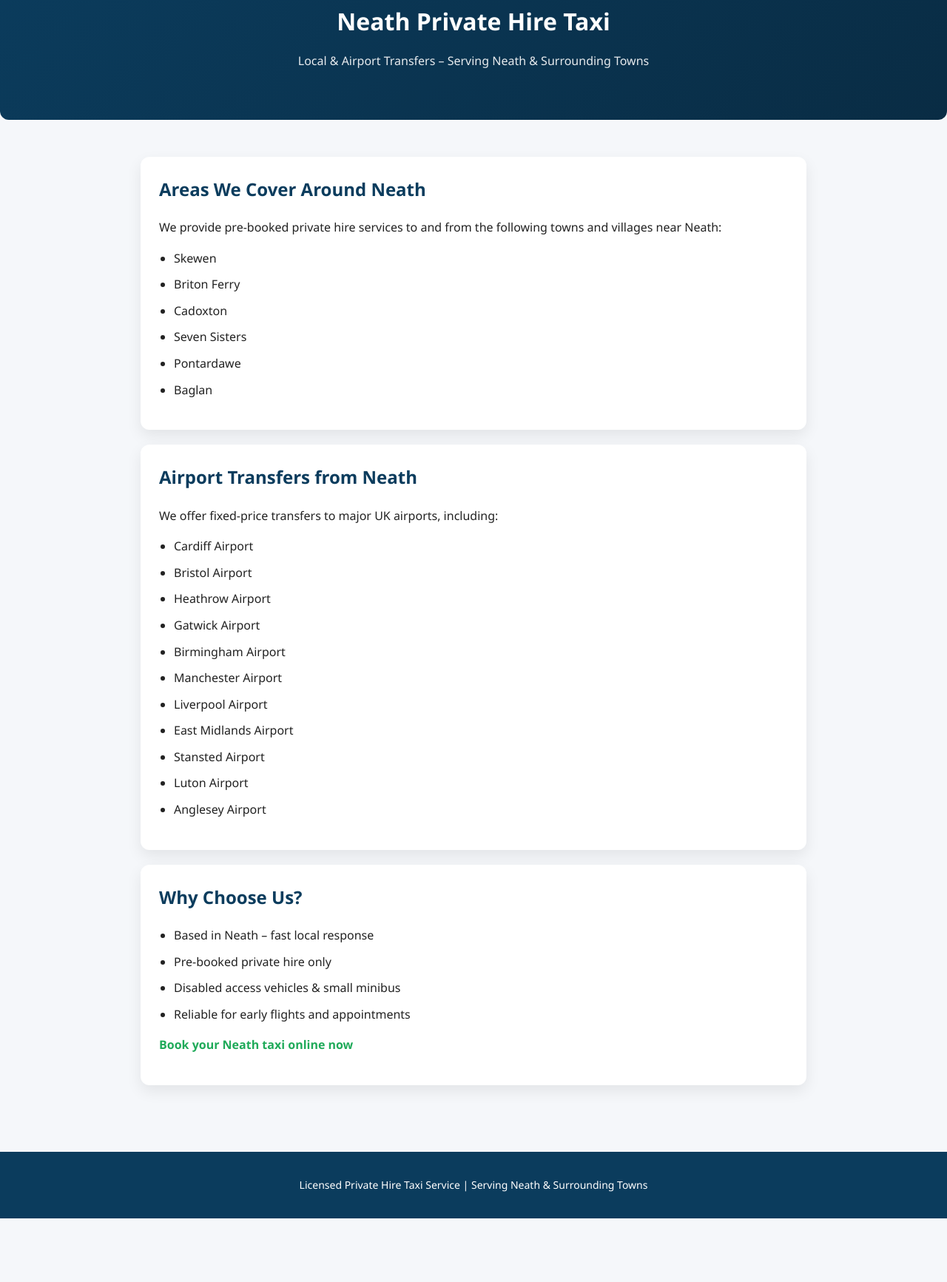
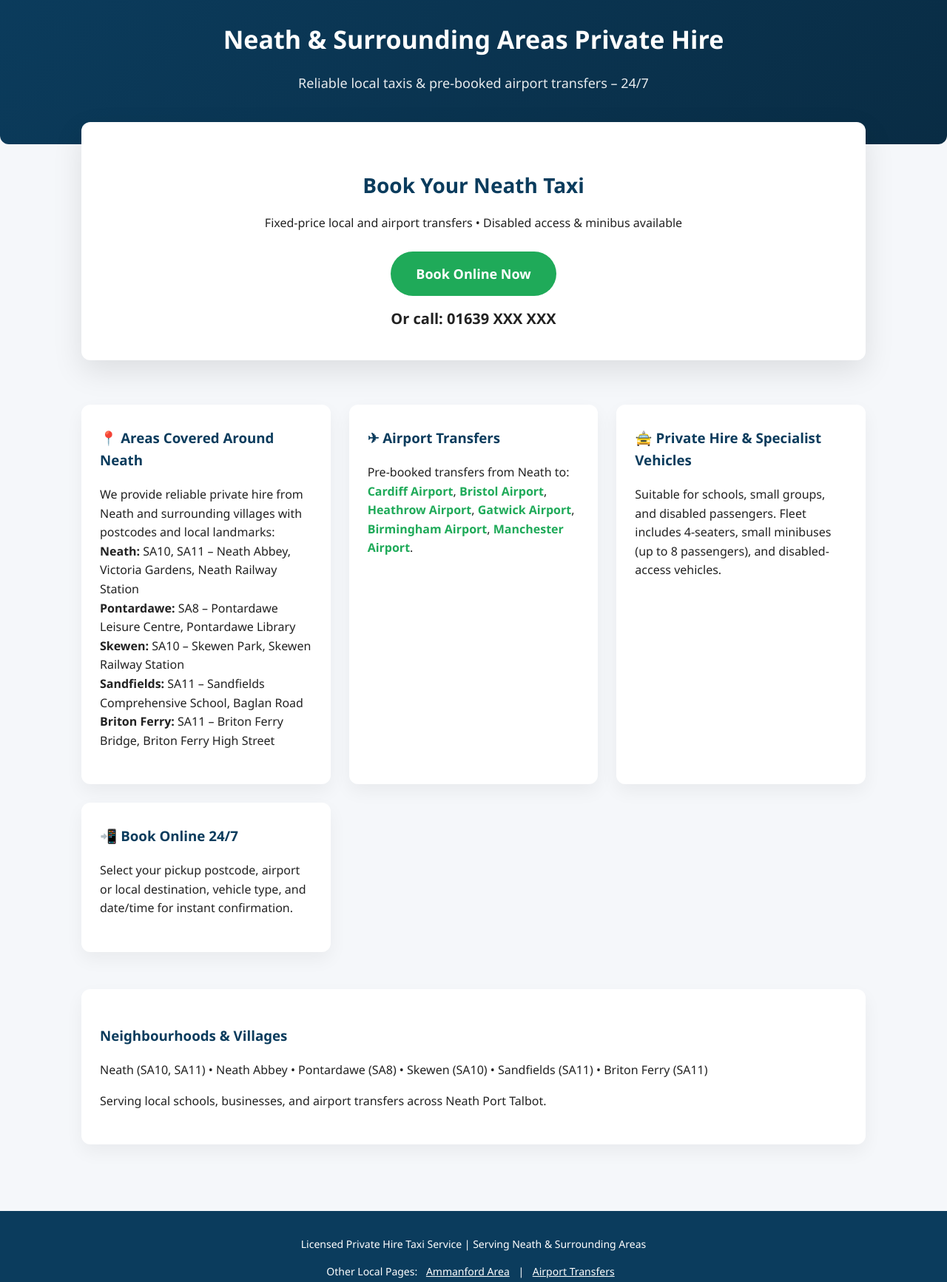
Before and after one commit to daihill84/taxi_gen, a plain HTML site: page neath-area.html in a window 1280 px wide. Shown: the part 47-1780 px from the top of the page at 74% size. Before the commit the page ends 1694 px from the top, so only its background shows below. Drawn offline with Linux system fonts and the light colour scheme.

Commit message:
Update neath-area.html

```diff
--- a/neath-area.html
+++ b/neath-area.html
@@ -3,8 +3,8 @@
 <head>
 <meta charset="UTF-8">
 <meta name="viewport" content="width=device-width, initial-scale=1.0">
-<title>Neath Private Hire Taxi | Local & Airport Transfers</title>
-<meta name="description" content="Private hire taxi from Neath to nearby towns and airports. Fixed prices, pre-booked transfers. Book online 24/7.">
+<title>Neath & Surrounding Areas | Ammanford & Neath Private Hire</title>
+<meta name="description" content="Reliable private hire taxi service in Neath and surrounding areas. Pre-booked transfers to airports, schools, and local destinations. Fixed prices, online booking 24/7.">
 <link rel="canonical" href="https://yourdomain.co.uk/neath-area.html">
 
 <!-- SCHEMA -->
@@ -13,82 +13,136 @@
   "@context": "https://schema.org",
   "@type": "TaxiService",
   "name": "Ammanford & Neath Private Hire",
-  "areaServed": ["Neath", "Skewen", "Briton Ferry", "Cadoxton", "Seven Sisters", "Pontardawe", "Baglan"],
-  "description": "Private hire taxi service for Neath and surrounding towns. Airport transfers and local journeys."
+  "areaServed": ["Neath", "Neath Abbey", "Pontardawe", "Skewen", "Sandfields", "Briton Ferry"],
+  "address": {
+    "@type": "PostalAddress",
+    "addressLocality": "Neath",
+    "postalCode": "SA10",
+    "addressCountry": "GB"
+  }
 }
 </script>
 
 <style>
-body { font-family:"Segoe UI", Arial, sans-serif; margin:0; background:#f5f7fa; color:#222; line-height:1.6; }
+:root {
+  --primary: #0b3c5d;
+  --accent: #1faa59;
+  --light: #f5f7fa;
+  --dark: #222;
+}
+
+* { box-sizing: border-box; }
+body { margin:0; font-family:"Segoe UI", Arial, sans-serif; background: var(--light); color: var(--dark); line-height:1.6; }
+
 header { background: linear-gradient(135deg, #0b3c5d, #092c44); color:#fff; padding:50px 20px; text-align:center; border-radius:12px; }
-header h1 { font-size:32px; margin:0 0 10px 0; }
-header p { font-size:16px; opacity:0.9; }
-.container { max-width:900px; margin:auto; padding:30px 20px; }
-section { background:#fff; padding:25px; margin-top:20px; border-radius:12px; box-shadow:0 8px 20px rgba(0,0,0,0.08); }
-h2 { color:#0b3c5d; margin-top:0; }
-ul { padding-left:20px; }
-li { margin-bottom:10px; }
-a { color:#1faa59; text-decoration:none; font-weight:bold; }
+header h1 { font-size:34px; margin-bottom:10px; }
+header p { font-size:18px; opacity:0.9; }
+
+.container { max-width:1100px; margin:auto; padding:30px 20px; }
+
+.hero { background:#fff; border-radius:12px; padding:40px 25px; margin-top:-60px; box-shadow:0 15px 40px rgba(0,0,0,0.1); text-align:center; }
+.hero h2 { font-size:28px; margin-bottom:10px; color: var(--primary); }
+.hero p { font-size:16px; margin-bottom:25px; }
+.hero a { display:inline-block; background: var(--accent); color:#fff; padding:16px 34px; font-size:18px; font-weight:bold; text-decoration:none; border-radius:30px; transition: background 0.3s ease; }
+.hero a:hover { background:#178f4b; }
+.phone { margin-top:15px; font-size:20px; font-weight:bold; }
+
+.features { display:grid; grid-template-columns:repeat(auto-fit, minmax(280px, 1fr)); gap:25px; margin-top:60px; }
+.feature { background:#fff; border-radius:12px; padding:30px 25px; box-shadow:0 10px 25px rgba(0,0,0,0.05); transition: transform 0.3s ease; }
+.feature:hover { transform:translateY(-5px); }
+.feature h3 { margin-top:0; color: var(--primary); }
+
+.areas { background:#fff; border-radius:12px; padding:30px 25px; margin-top:50px; box-shadow:0 10px 25px rgba(0,0,0,0.05); }
+.areas h3 { color: var(--primary); }
+
+footer { background: var(--primary); color:#fff; text-align:center; padding:20px; margin-top:60px; font-size:14px; }
+footer a { color: #fff; text-decoration:underline; margin:0 8px; font-weight:normal; }
+
+a { color: var(--accent); text-decoration:none; font-weight:bold; }
 a:hover { text-decoration:underline; }
-footer { background:#0b3c5d; color:#fff; text-align:center; padding:20px; margin-top:60px; font-size:14px; }
+
+@media (max-width:600px) {
+  header h1 { font-size:28px; }
+  .hero h2 { font-size:24px; }
+}
 </style>
 </head>
 
 <body>
 
 <header>
-  <h1>Neath Private Hire Taxi</h1>
-  <p>Local & Airport Transfers – Serving Neath & Surrounding Towns</p>
+  <h1>Neath & Surrounding Areas Private Hire</h1>
+  <p>Reliable local taxis & pre-booked airport transfers – 24/7</p>
 </header>
 
 <div class="container">
 
-<section>
-  <h2>Areas We Cover Around Neath</h2>
-  <p>We provide pre-booked private hire services to and from the following towns and villages near Neath:</p>
-  <ul>
-    <li>Skewen</li>
-    <li>Briton Ferry</li>
-    <li>Cadoxton</li>
-    <li>Seven Sisters</li>
-    <li>Pontardawe</li>
-    <li>Baglan</li>
-  </ul>
-</section>
+  <section class="hero">
+    <h2>Book Your Neath Taxi</h2>
+    <p>Fixed-price local and airport transfers • Disabled access & minibus available</p>
+    <a href="book-now.html">Book Online Now</a>
+    <div class="phone">Or call: 01639 XXX XXX</div>
+  </section>
 
-<section>
-  <h2>Airport Transfers from Neath</h2>
-  <p>We offer fixed-price transfers to major UK airports, including:</p>
-  <ul>
-    <li>Cardiff Airport</li>
-    <li>Bristol Airport</li>
-    <li>Heathrow Airport</li>
-    <li>Gatwick Airport</li>
-    <li>Birmingham Airport</li>
-    <li>Manchester Airport</li>
-    <li>Liverpool Airport</li>
-    <li>East Midlands Airport</li>
-    <li>Stansted Airport</li>
-    <li>Luton Airport</li>
-    <li>Anglesey Airport</li>
-  </ul>
-</section>
+  <section class="features">
+    <div class="feature">
+      <h3>📍 Areas Covered Around Neath</h3>
+      <p>
+        We provide reliable private hire from Neath and surrounding villages with postcodes and local landmarks:
+        <strong>Neath:</strong> SA10, SA11 – Neath Abbey, Victoria Gardens, Neath Railway Station<br>
+        <strong>Pontardawe:</strong> SA8 – Pontardawe Leisure Centre, Pontardawe Library<br>
+        <strong>Skewen:</strong> SA10 – Skewen Park, Skewen Railway Station<br>
+        <strong>Sandfields:</strong> SA11 – Sandfields Comprehensive School, Baglan Road<br>
+        <strong>Briton Ferry:</strong> SA11 – Briton Ferry Bridge, Briton Ferry High Street
+      </p>
+    </div>
 
-<section>
-  <h2>Why Choose Us?</h2>
-  <ul>
-    <li>Based in Neath – fast local response</li>
-    <li>Pre-booked private hire only</li>
-    <li>Disabled access vehicles & small minibus</li>
-    <li>Reliable for early flights and appointments</li>
-  </ul>
-  <p><a href="book-now.html">Book your Neath taxi online now</a></p>
-</section>
+    <div class="feature">
+      <h3>✈ Airport Transfers</h3>
+      <p>
+        Pre-booked transfers from Neath to:
+        <a href="airport-transfers/cardiff-airport.html">Cardiff Airport</a>,
+        <a href="airport-transfers/bristol-airport.html">Bristol Airport</a>,
+        <a href="airport-transfers/heathrow-airport.html">Heathrow Airport</a>,
+        <a href="airport-transfers/gatwick-airport.html">Gatwick Airport</a>,
+        <a href="airport-transfers/birmingham-airport.html">Birmingham Airport</a>,
+        <a href="airport-transfers/manchester-airport.html">Manchester Airport</a>.
+      </p>
+    </div>
+
+    <div class="feature">
+      <h3>🚖 Private Hire & Specialist Vehicles</h3>
+      <p>
+        Suitable for schools, small groups, and disabled passengers. Fleet includes 4-seaters, small minibuses (up to 8 passengers), and disabled-access vehicles.
+      </p>
+    </div>
+
+    <div class="feature">
+      <h3>📲 Book Online 24/7</h3>
+      <p>
+        Select your pickup postcode, airport or local destination, vehicle type, and date/time for instant confirmation.
+      </p>
+    </div>
+  </section>
+
+  <section class="areas">
+    <h3>Neighbourhoods & Villages</h3>
+    <p>
+      Neath (SA10, SA11) • Neath Abbey • Pontardawe (SA8) • Skewen (SA10) • Sandfields (SA11) • Briton Ferry (SA11)
+    </p>
+    <p>
+      Serving local schools, businesses, and airport transfers across Neath Port Talbot.
+    </p>
+  </section>
 
 </div>
 
 <footer>
-  <p>Licensed Private Hire Taxi Service | Serving Neath & Surrounding Towns</p>
+  <p>Licensed Private Hire Taxi Service | Serving Neath & Surrounding Areas</p>
+  <p>Other Local Pages:
+    <a href="ammanford-area.html">Ammanford Area</a> |
+    <a href="airport-transfers.html">Airport Transfers</a>
+  </p>
 </footer>
 
 </body>
```
